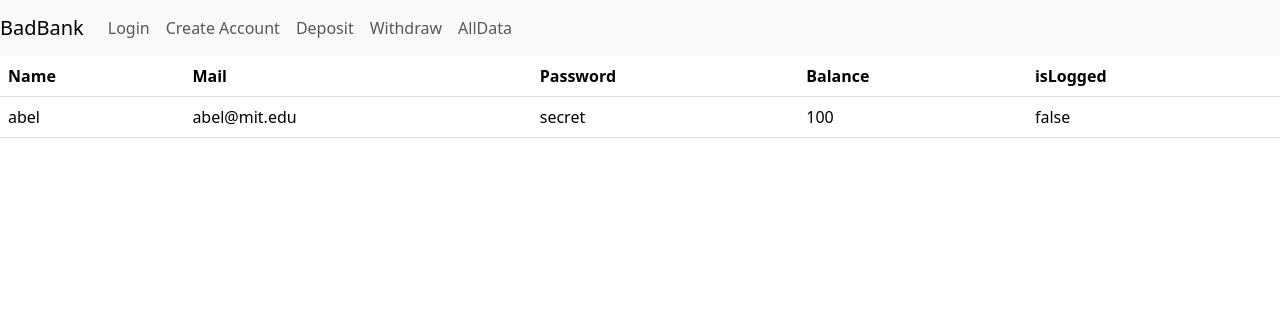
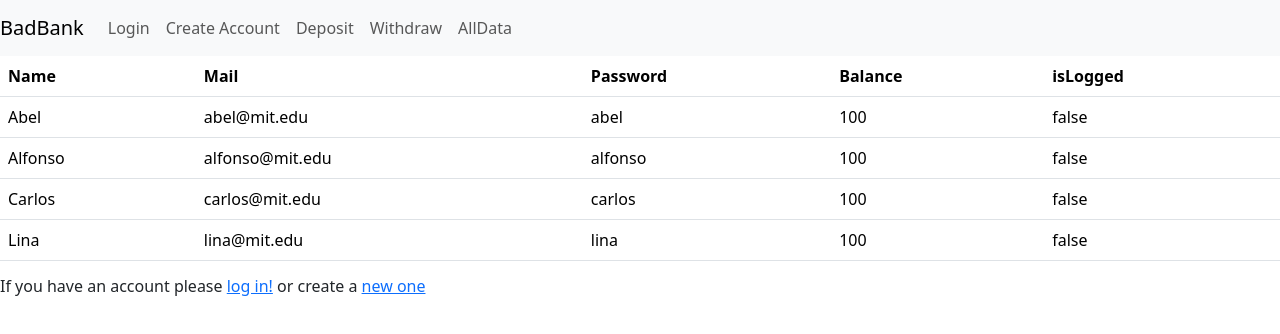
Before and after one commit to AlfonsoNango/AlfonsoMolina-Bank-App, a React (Vite) app: page /alldata in a window 1280 px wide. Shown: the top 334 px of the page. Built offline with nearby package versions, Linux system fonts and the light colour scheme.

Commit message:
log out added

```diff
--- a/src/login.jsx
+++ b/src/login.jsx
@@ -7,12 +7,15 @@ export default function Login() {
   const [status, setStatus] = useState("");
   const [email, setEmail] = useState("");
   const [password, setPassword] = useState("");
-  const [isLogged, setIsLogged] = useState(false);
+
+  const initialStatus = () => {
+    if (ctx.users[0].isLogged === "true") return true;
+  };
+
+  const [isLogged, setIsLogged] = useState(initialStatus);
 
   const userEmail = ctx.users[0].email;
-  console.log(userEmail);
   const userPassword = ctx.users[0].password;
-  console.log(userPassword);
   const userName = ctx.users[0].name;
 
   function validate(field) {
@@ -22,9 +25,6 @@ export default function Login() {
       return false;
     }
     if (email === userEmail && password === userPassword) {
-      ctx.users[0].isLogged = "true";
-      setIsLogged(true);
-      setStatus("logged");
       setTimeout(() => setStatus(""), 3000);
       return true;
     } else {
@@ -38,6 +38,13 @@ export default function Login() {
     console.log(email, password);
     if (!validate(email, "email")) return;
     if (!validate(password, "password")) return;
+    ctx.users[0].isLogged = "true";
+    setIsLogged(true);
+  }
+
+  function handleLogout() {
+    ctx.users[0].isLogged = "false";
+    setIsLogged(false);
   }
 
   return (
@@ -50,8 +57,12 @@ export default function Login() {
           <>
             <h5>Welcome {userName}, now you are logged</h5>
 
-            <button type="submit" className="btn btn-light">
-              clik here to unlog
+            <button
+              onClick={handleLogout}
+              type="submit"
+              className="btn btn-light"
+            >
+              click here to log out
             </button>
           </>
         ) : (
--- /dev/null
+++ b/src/login_status.jsx
@@ -0,0 +1,11 @@
+import { Link } from "react-router-dom";
+
+export default function LoginStatus() {
+  return (
+    <h6>
+      If you have an account please <Link to={`/login/`}>log in!</Link> or
+      create a <Link to={`/createaccount/`}>new one</Link>
+      <span className="badge text-bg-secondary"></span>
+    </h6>
+  );
+}
--- a/src/main.jsx
+++ b/src/main.jsx
@@ -10,6 +10,7 @@ import Withdraw from "./withdraw.jsx";
 import AllData from "./alldata.jsx";
 
 import "bootstrap/dist/css/bootstrap.css";
+import LoginStatus from "./login_status.jsx";
 
 export const UserContext = createContext();
 function Spa() {
@@ -20,9 +21,30 @@ function Spa() {
         value={{
           users: [
             {
-              name: "abel",
+              name: "Abel",
               email: "abel@mit.edu",
-              password: "secret",
+              password: "abel",
+              balance: 100,
+              isLogged: "false",
+            },
+            {
+              name: "Alfonso",
+              email: "alfonso@mit.edu",
+              password: "alfonso",
+              balance: 100,
+              isLogged: "false",
+            },
+            {
+              name: "Carlos",
+              email: "carlos@mit.edu",
+              password: "carlos",
+              balance: 100,
+              isLogged: "false",
+            },
+            {
+              name: "Lina",
+              email: "lina@mit.edu",
+              password: "lina",
               balance: 100,
               isLogged: "false",
             },
@@ -30,6 +52,7 @@ function Spa() {
         }}
       >
         <Outlet />
+        <LoginStatus />
       </UserContext.Provider>
     </div>
   );
```
Also changed, not shown: index.html (+0 -9 lines).
